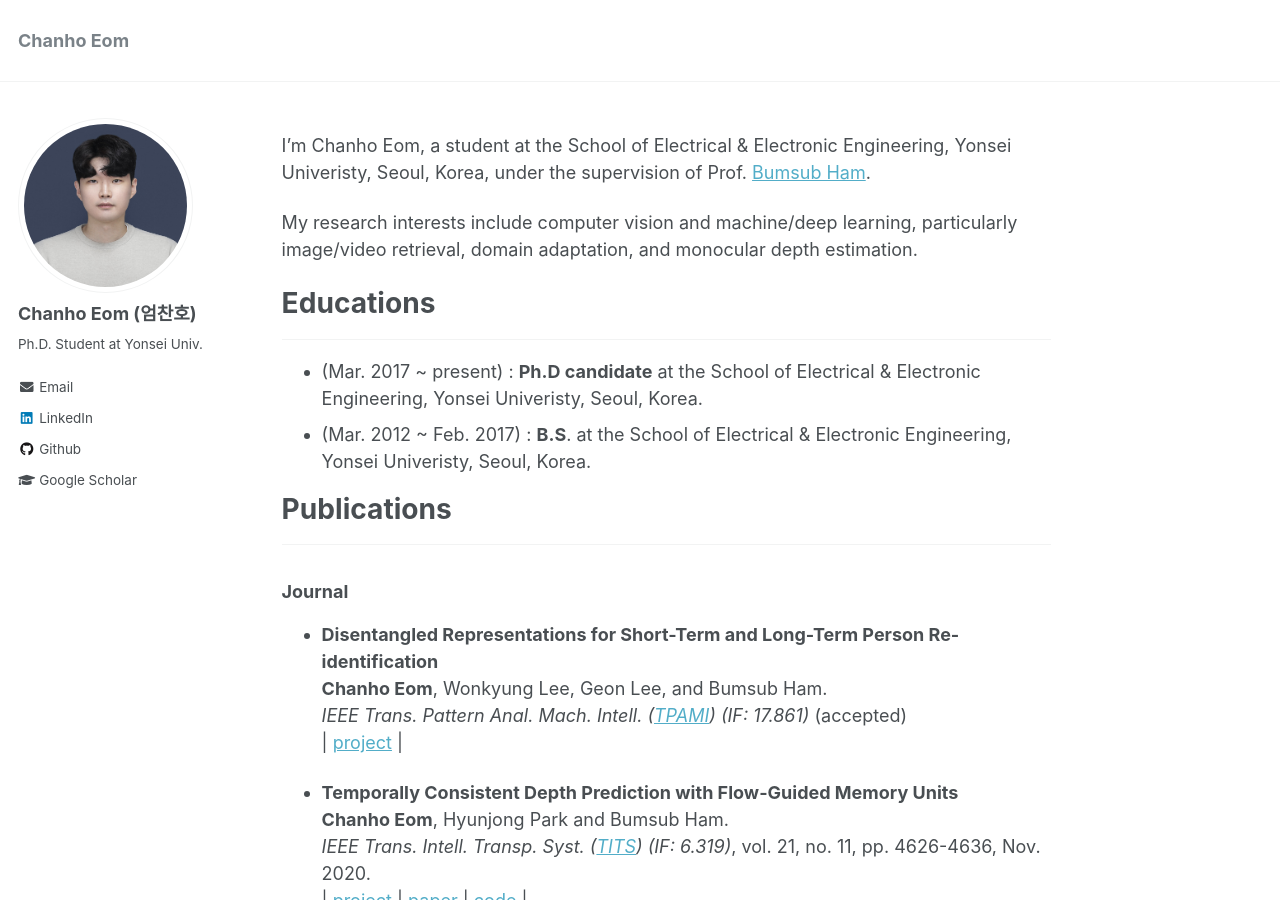
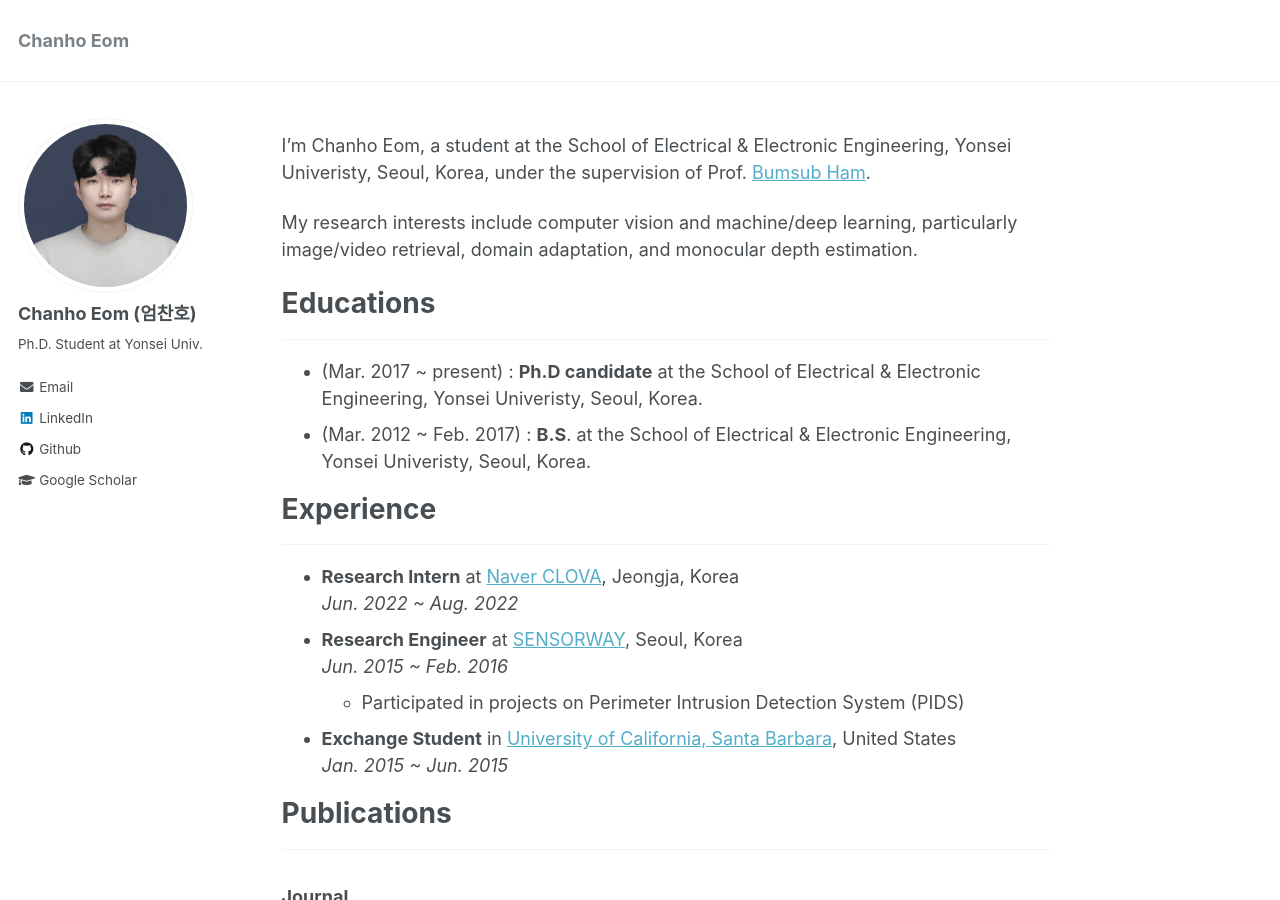
Before and after one commit to chanhoeom/chanhoEom.github.io, a Jekyll site: the page built from _pages/about.md, in a window 1280 px wide and 900 px high. Built offline with Jekyll 4.4.1, drawn with Linux system fonts in a browser that asks for light colours; some of the changed text lies outside the part shown.

Commit message:
Update about.md

```diff
--- a/_pages/about.md
+++ b/_pages/about.md
@@ -18,6 +18,16 @@ My research interests include computer vision and machine/deep learning, particu
 _________________
 * (Mar. 2017 ~ present)   : **Ph.D candidate** at the School of Electrical & Electronic Engineering, Yonsei Univeristy, Seoul, Korea.
 * (Mar. 2012 ~ Feb. 2017) : **B.S**. at the School of Electrical & Electronic Engineering, Yonsei Univeristy, Seoul, Korea.
+
+# Experience
+_________________
+* **Research Intern** at [Naver CLOVA](https://naver-career.gitbook.io/en/), Jeongja, Korea
+*Jun. 2022 ~ Aug. 2022*
+* **Research Engineer** at [SENSORWAY](http://www.sensorway.co.kr/eng/), Seoul, Korea
+*Jun. 2015 ~ Feb. 2016*
+  - Participated in projects on Perimeter Intrusion Detection System (PIDS)
+* **Exchange Student** in [University of California, Santa Barbara](https://www.ucsb.edu/), United States
+*Jan. 2015 ~ Jun. 2015*
 
 # Publications
 _________________
```
Also changed, not shown: other parts of _pages/about.md (+0 -10 lines).
